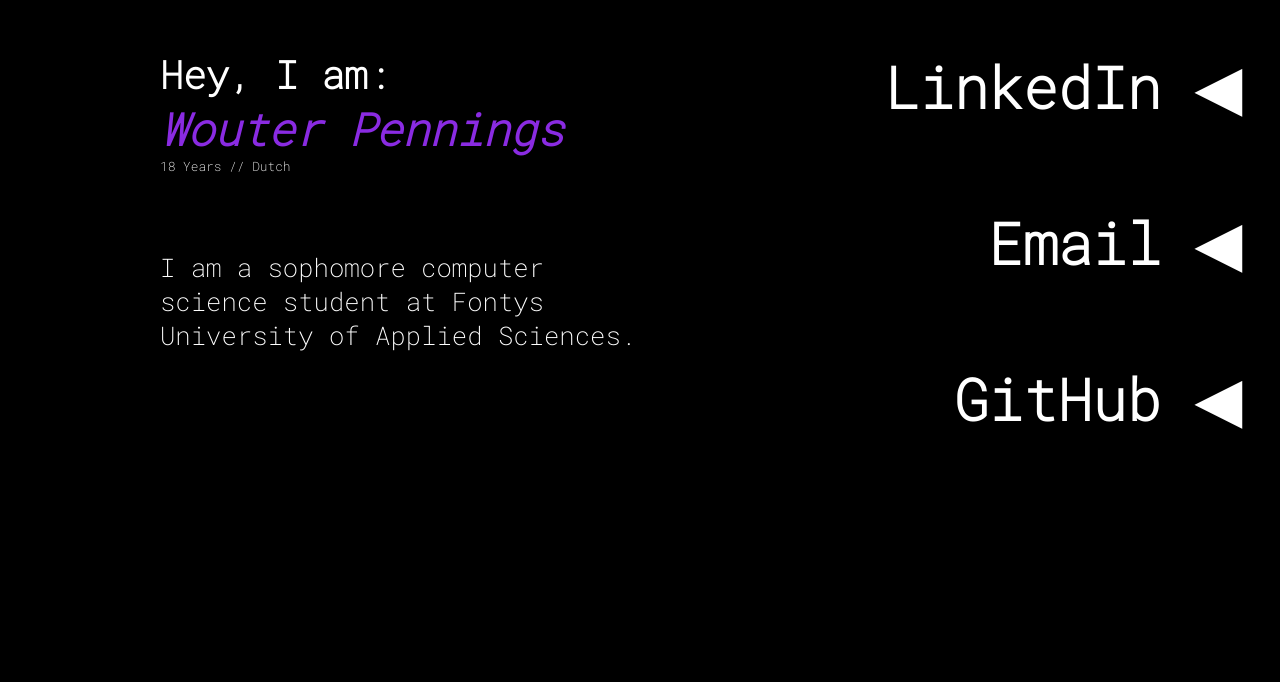
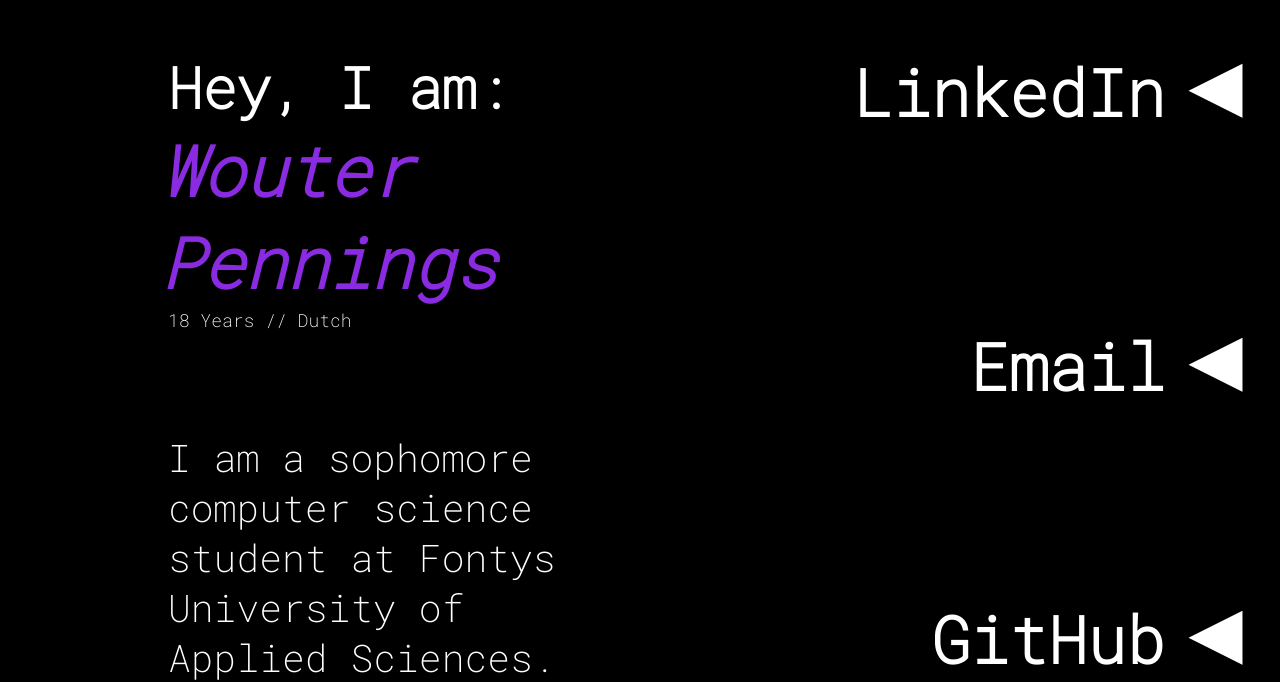
Before and after one commit to WouterPennings/wouterpennings.github.io, a plain HTML site: page index.html in a window 1280 px wide. Shown: the part 151-833 px from the top of the page. Before the commit the page ends 800 px from the top, so only its background shows below. Drawn offline with Linux system fonts and the light colour scheme.

Commit message:
feat: desktop view done

```diff
--- a/index.html
+++ b/index.html
@@ -20,9 +20,22 @@
             </div>
         </div>
         <div class="right">
-            <a href="https://www.linkedin.com/in/wouter-pennings-6808211b5/" class="link">LinkedIn ◀</a>
-            <a href ="mailto:wouterpennings@gmail.com?subject = Feedback&body = Message" class="link">Email ◀</a>
-            <a href="https://www.github.com/WouterPennings" class="link">GitHub ◀</a>
+
+            <div class="linkBox">
+                <a href="https://www.linkedin.com/in/wouter-pennings-6808211b5/" target="_blank" class="link">LinkedIn</a>
+                <p class="arrow">◀</p>
+            </div>
+
+            <div class="linkBox">
+                <a href ="mailto:wouterpennings@gmail.com?subject = Feedback&body = Message" class="link">Email</a>
+                <p class="arrow">◀</p>
+            </div>
+
+            <div class="linkBox">
+                <a href="https://www.github.com/WouterPennings" target="_blank" class="link">GitHub</a>
+                <p class="arrow">◀</p>
+            </div>
+
         </div>
     </body>
 </html>
--- a/static/main.css
+++ b/static/main.css
@@ -12,8 +12,13 @@ body {
     margin: 200px 40px 0 40px;
 }
 
+p {
+    margin: 0;
+}
+
 a:hover {
     color: blueviolet;
+    padding-right: 40px;
 }
 
 .left {
@@ -27,30 +32,34 @@ a:hover {
     display: flex;
     flex-direction: column;
     align-items: flex-end;
-    justify-content: center;
+    justify-content: space-between;
 }
 
 .link {
-    font-size: 4.5vw;
+    font-size: 65px;
     font-family: 'Roboto Mono', monospace;
 
     color: white;
     text-decoration: none;
     font-weight: bold;
 
-    margin: 0 0 80px 0 ;
+    padding-right: 25px;
+
+    transition: 0.4s;
 }
 
 .me {
-    font-size: 3vw;
+    font-size: 57px;
     font-family: 'Roboto Mono', monospace;
     color: white;
 
     margin: 0;
+
+    padding-left: 8px;
 }
 
 .name {
-    font-size: 3.5vw;
+    font-size: 70px;
     font-family: 'Roboto Mono', monospace;
     font-style: italic;
     color: blueviolet;
@@ -59,17 +68,36 @@ a:hover {
 }
 
 .subtitle {
-    font-size: 1vw;
+    font-size: 18px;
     font-family: 'Roboto Mono', monospace;
     color: white;
 
     margin: 0 0 0 0;
+
+    padding-left: 8px;
 }
 
 .discription {
-    font-size: 2vw;
+    font-size: 38px;
     color: white;
 
     font-family: 'Roboto Mono', monospace;
-    margin-top: 50px;
+    margin-top: 100px;
+
+    padding-left: 8px;
 }
+
+.linkBox {
+    display: flex;
+    align-items: stretch;
+}
+
+.arrow {
+    font-size: 65px;
+
+    color: white;
+    text-decoration: none;
+    font-weight: bold;
+
+    margin: 0;
+}
```
